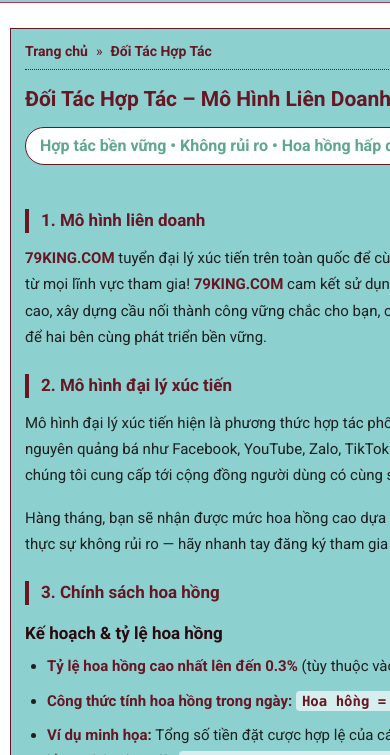
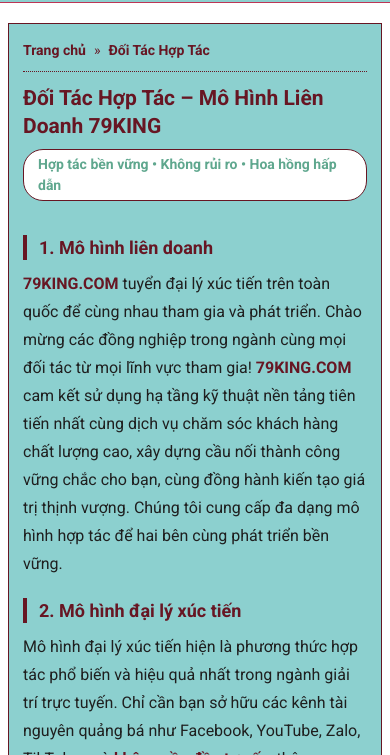
Before and after one commit to nntfb777/79King, a plain HTML site: page doi-tac-hop-tac.html in a window 390 px wide. Shown: the part 89-844 px from the top of the page. Drawn offline with nearby package versions, Linux system fonts and the light colour scheme; no server answers.

Commit message:
update about us

```diff
--- a/css/style.css
+++ b/css/style.css
@@ -1354,3 +1354,127 @@ ul li {
         min-height: 160px;
     }
 }
+
+/* =========================================================
+   TỐI ƯU GIAO DIỆN ĐỌC BÀI VIẾT TRÊN ĐIỆN THOẠI (TRANG CON)
+   ========================================================= */
+@media screen and (max-width: 767.98px) {
+    html, body {
+        width: 100% !important;
+        max-width: 100vw !important;
+        overflow-x: hidden !important;
+    }
+
+    #app {
+        width: 100% !important;
+        max-width: 100% !important;
+        overflow-x: hidden !important;
+    }
+
+    .subpage-container {
+        width: 100% !important;
+        max-width: 100% !important;
+        padding: 10px 8px 24px !important;
+        box-sizing: border-box !important;
+    }
+
+    .subpage-box {
+        width: 100% !important;
+        max-width: 100% !important;
+        min-width: 0 !important;
+        padding: 16px 14px 24px !important;
+        margin: 0 auto !important;
+        box-sizing: border-box !important;
+        overflow-wrap: break-word !important;
+        word-wrap: break-word !important;
+    }
+
+    .seo-article {
+        width: 100% !important;
+        max-width: 100% !important;
+        overflow: visible !important;
+    }
+
+    /* Ép tất cả thẻ chữ tự xuống dòng, không bao giờ bị cắt mất chữ 2 bên */
+    .seo-article h1,
+    .seo-article h2,
+    .seo-article h3,
+    .seo-article p,
+    .seo-article li,
+    .seo-article span,
+    .seo-article strong,
+    .breadcrumb-nav {
+        max-width: 100% !important;
+        white-space: normal !important;
+        overflow-wrap: break-word !important;
+        word-break: break-word !important;
+        box-sizing: border-box !important;
+    }
+
+    /* Sửa lỗi link trong bài viết bị display:block làm vỡ dòng */
+    .seo-article p a,
+    .seo-article li a,
+    .breadcrumb-nav a {
+        display: inline !important;
+        white-space: normal !important;
+    }
+
+    .breadcrumb-nav {
+        font-size: 14px !important;
+        line-height: 1.5 !important;
+        margin-bottom: 12px !important;
+    }
+
+    .seo-article h1 {
+        font-size: 21px !important;
+        line-height: 1.35 !important;
+        margin-bottom: 8px !important;
+        text-align: left !important;
+    }
+
+    .seo-article .subtitle {
+        font-size: 14px !important;
+        line-height: 1.5 !important;
+        margin-bottom: 14px !important;
+    }
+
+    .seo-article h2 {
+        font-size: 18px !important;
+        line-height: 1.4 !important;
+        margin-top: 20px !important;
+        margin-bottom: 10px !important;
+        height: auto !important;
+        background: none !important;
+    }
+
+    .seo-article h3 {
+        font-size: 16px !important;
+        line-height: 1.4 !important;
+        margin-top: 14px !important;
+        margin-bottom: 8px !important;
+    }
+
+    .seo-article p,
+    .seo-article ul li,
+    .seo-article ol.step-list li {
+        font-size: 16px !important;
+        line-height: 1.75 !important;
+        margin-bottom: 12px !important;
+        text-align: left !important;
+    }
+
+    .seo-article ul,
+    .seo-article ol.step-list {
+        width: auto !important;
+        max-width: 100% !important;
+        margin: 0 0 16px 20px !important;
+        padding: 0 !important;
+        box-sizing: border-box !important;
+    }
+
+    .seo-article code {
+        white-space: normal !important;
+        word-break: break-all !important;
+        font-size: 14px !important;
+    }
+}
```
